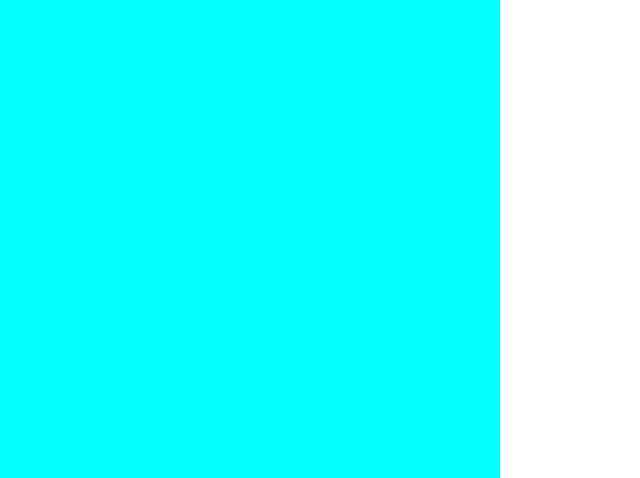
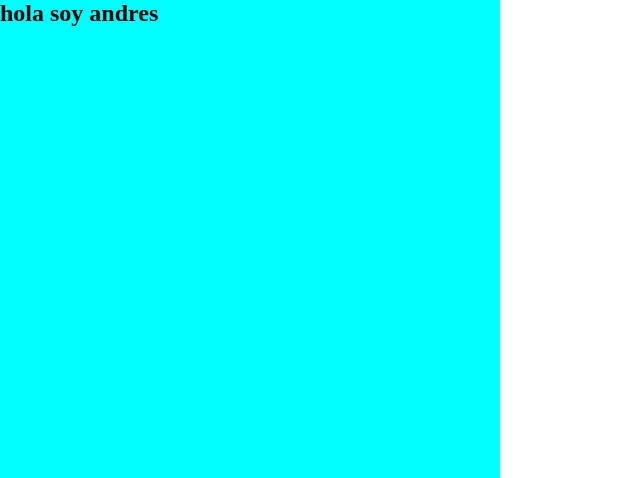
Before and after one commit to andres991021/tareas, a plain HTML site: page index.html in a window 1280 px wide. Shown: the top 478 px of the page, without its empty margins (0-640 px from the left). Drawn offline with Linux system fonts and the light colour scheme.

Commit message:
version 3

```diff
--- a/index.html
+++ b/index.html
@@ -10,7 +10,7 @@
 
 <body>
 <div>
-
+	<h2>hola soy andres</h2>
 </div>
 <div>
 	<h1>hola</h1>
```
